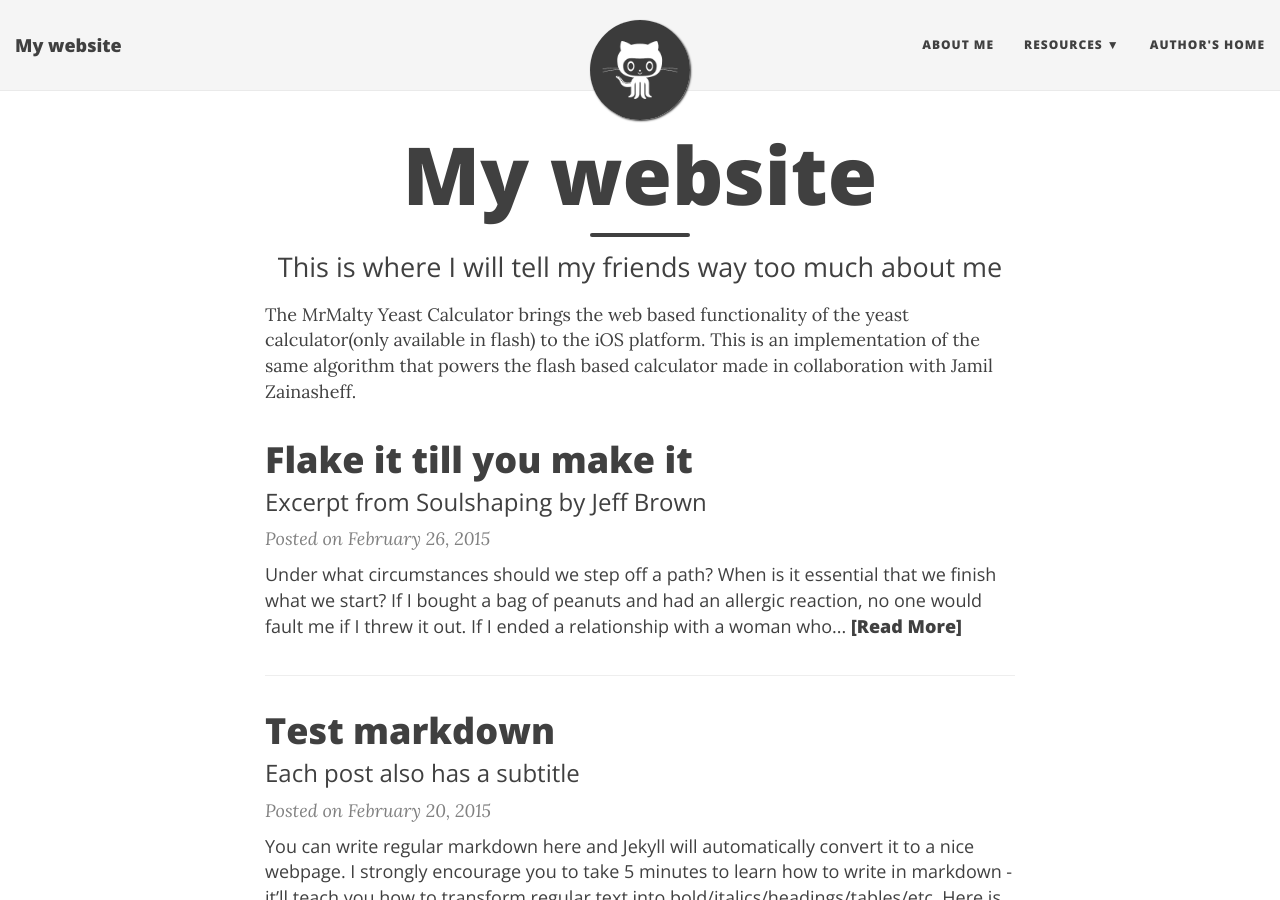
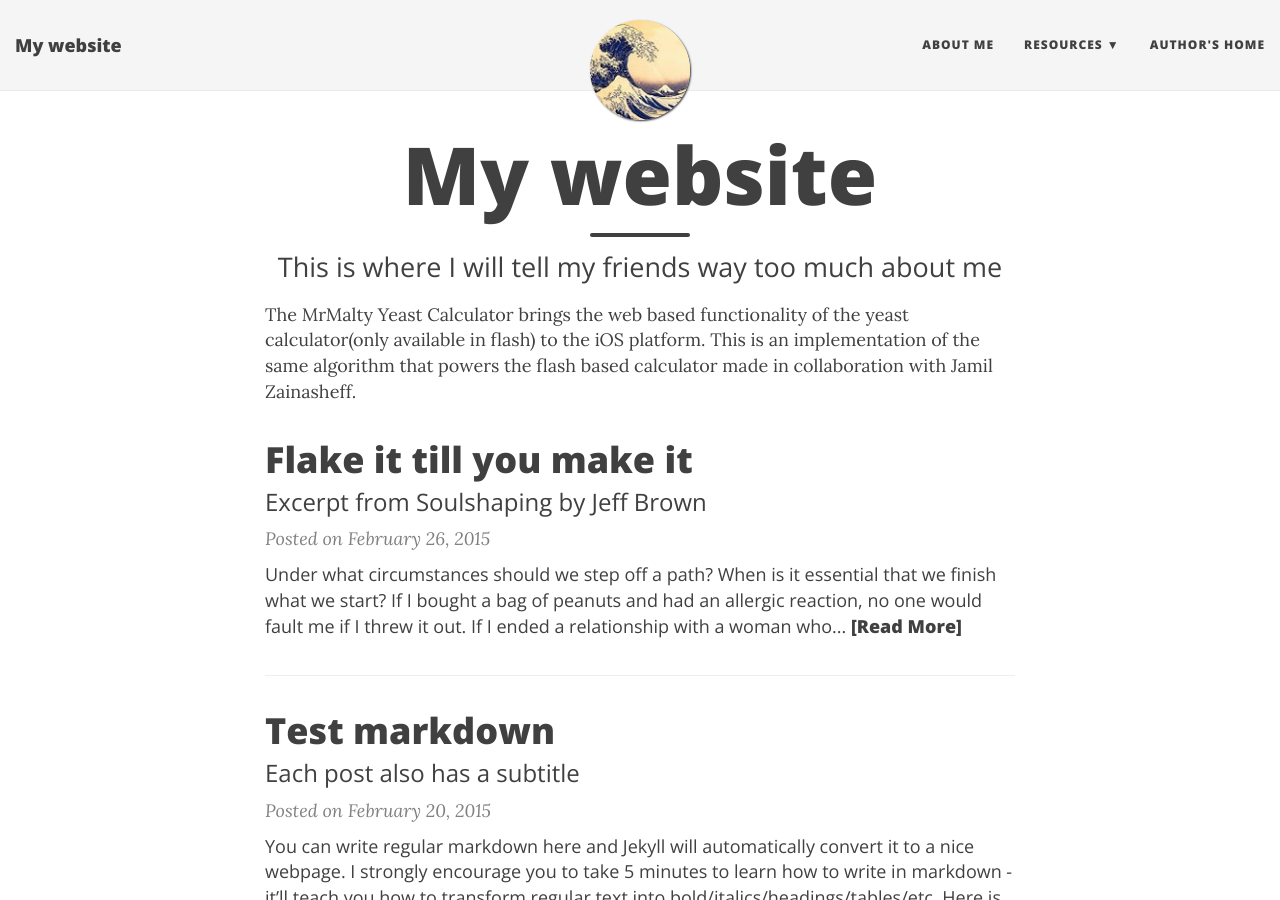
Before and after one commit to np0x/jekyll_test, a Jekyll site: the page built from index.html, in a window 1280 px wide and 900 px high. Built offline with Jekyll 4.4.1, drawn with Linux system fonts in a browser that asks for light colours; nearby versions of some CDN libraries; the list of posts is cut into pages by our own code.

Commit message:
incr commit

```diff
--- a/_config.yml
+++ b/_config.yml
@@ -34,7 +34,7 @@ navbar-links:
 
 # Image to show in the navigation bar - image must be a square (width = height)
 # Remove this parameter if you don't want an image in the navbar
-avatar: "/img/avatar-icon.png"
+avatar: "/img/tsunami.jpeg"
 
 # --- Footer options --- #
 
```
Also changed, not shown: img/avatar-icon.png (deleted), img/tsunami.jpeg (added).
